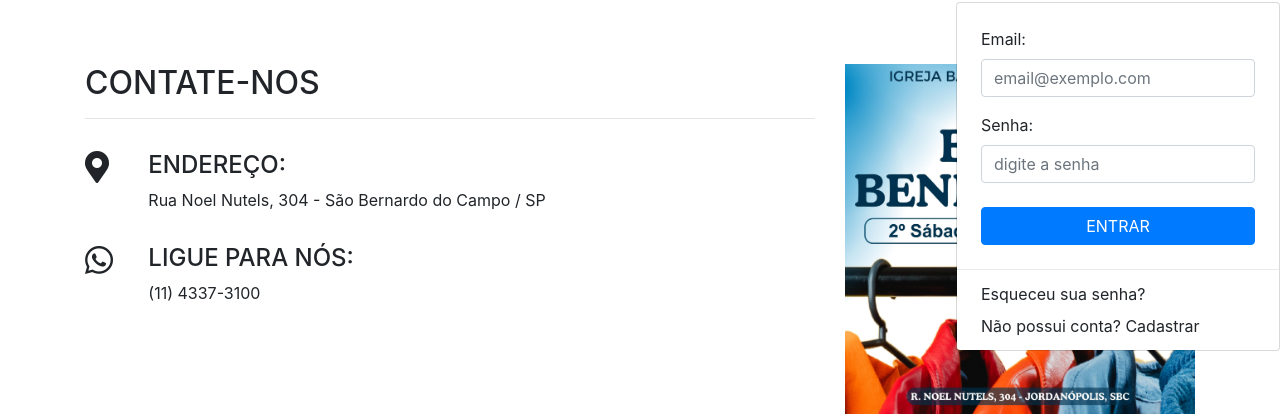
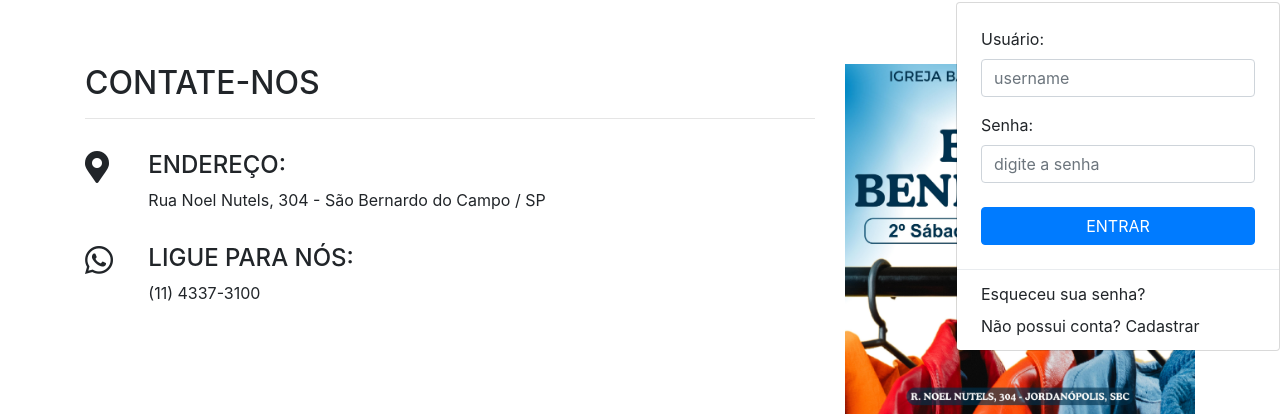
Before and after one commit to tiagodbarbieri/vitrine-virtual-bazar-da-pechincha-ibj, a Django app: page /contato/ in a window 1280 px wide, after a click on "ENTRAR". Shown: the part 72-490 px from the top of the page. Run offline with Django 5.2, Linux system fonts and the light colour scheme.

Commit message:
Adicionado função de login. Ainda falta atualizar o dropdown da página html com a mensagem de "usuário e/ou senha inválidos" quando o usuário digitar errado. Por enquanto é apenas enviado um JSON.

```diff
--- a/prj_vitrine_virtual/templates/snippets/user_login_button.html
+++ b/prj_vitrine_virtual/templates/snippets/user_login_button.html
@@ -3,19 +3,24 @@
 
 <!-- dropdown menu -->
 <div class="dropdown-menu dropdown-menu-right">
-<form class="px-4 py-3" action="/users/minhas-reservas">
+<form class="px-4 py-3" method="POST" id="dropdown-login" action="/users/login/">
+    {% csrf_token %}
     <div class="form-group">
-        <label for="exampleDropdownFormEmail1">Email:</label>
-        <input type="email" class="form-control" id="exampleDropdownFormEmail1" placeholder="email@exemplo.com">
+        <label for="username_label">Usuário:</label>
+        <input type="text" class="form-control" id="username" name="username" placeholder="username">
     </div>
     <div class="form-group">
-        <label for="exampleDropdownFormPassword1">Senha:</label>
-        <input type="password" class="form-control" id="exampleDropdownFormPassword1" placeholder="digite a senha">
+        <label for="password_label">Senha:</label>
+        <input type="password" class="form-control" id="password" name="password" placeholder="digite a senha">
     </div>
     <div class="text-center mt-4">
         <button type="submit" class="btn btn-primary w-100">ENTRAR</button>
     </div>
 </form>
+
+<!-- Mensagens de erro username e/ou senha inválidos -->
+<div id="login-message"></div>
+
 <div class="dropdown-divider"></div>
 <a class="dropdown-item" href="/users/redefinir-senha/">Esqueceu sua senha?</a>
 <a class="dropdown-item" href="/users/cadastro/">Não possui conta? Cadastrar</a>
--- a/prj_vitrine_virtual/users/urls.py
+++ b/prj_vitrine_virtual/users/urls.py
@@ -3,6 +3,7 @@ from users.views import cadastro
 from users.views import redefinir_senha
 from users.views import minha_conta
 from users.views import minhas_reservas
+from users.views import login
 from users.views import logout
 
 
@@ -11,5 +12,6 @@ urlpatterns = [
     path("redefinir-senha/", redefinir_senha, name="redefinir-senha"),
     path("minha-conta/", minha_conta, name="minha-conta"),
     path("minhas-reservas/", minhas_reservas, name="minhas-reservas"),
+    path("login/", login, name="login"),
     path("logout/", logout, name="logout"),
 ]
```
Also changed, not shown: prj_vitrine_virtual/users/views.py (+19 -1 lines).
